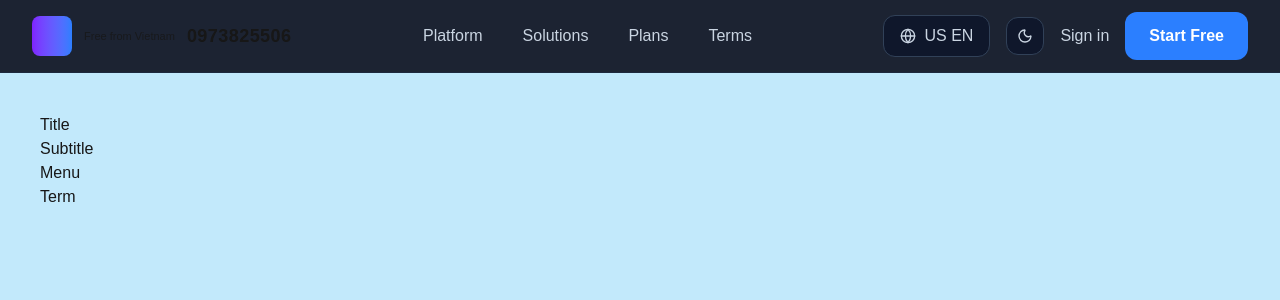
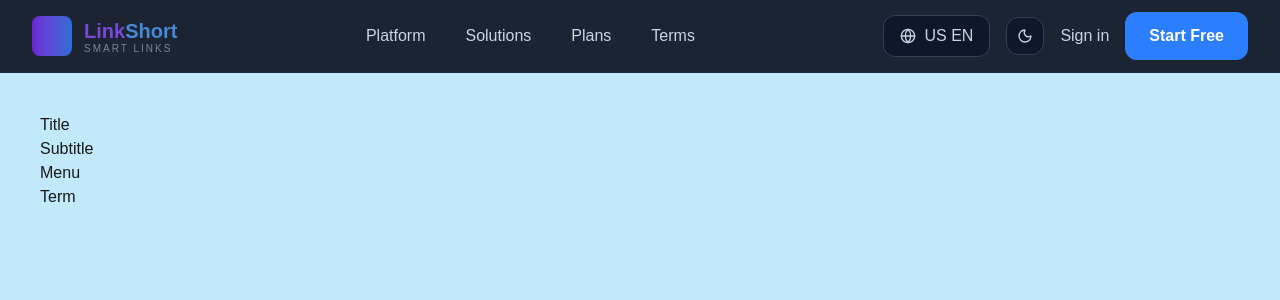
Before and after one commit to sekiro961-wq/shortlink-clone-nextjs, a Next.js app: page / in a window 1280 px wide. Shown: the top 300 px of the page. Built offline with nearby package versions, Linux system fonts and the light colour scheme.

Commit message:
Logo text

```diff
--- a/src/components/layout/navbar/NavbarLogo.tsx
+++ b/src/components/layout/navbar/NavbarLogo.tsx
@@ -1,14 +1,19 @@
 export default function NavbarLogo() {
   return (
-    <div className="flex items-center gap-3">
+    <a  href="#" className="flex items-center gap-3 hover: opacity-80">
       <div className="flex h-10 w-10 items-center justify-center rounded-lg bg-gradient-to-r from-violet-600 to-blue-500">
       </div>
-      <p className="text-[11px] opacity-80">
-      Free from Vietnam
-      </p>
-      <p className="text-[18px] font-bold tracking-wide">
-      0973825506
-      </p>
-    </div>
+      <div>
+        <h1 className="text-xl font-bold text-white">
+          <span className="text-violet-500">Link</span>
+          <span className="text-blue-400">Short</span>
+        </h1>
+          <p className="-mt-1 text-[10px] tracking-[2px] text-slate-400">
+            SMART LINKS
+          </p>
+      </div>
+
+
+    </a>
   );
 }
```
